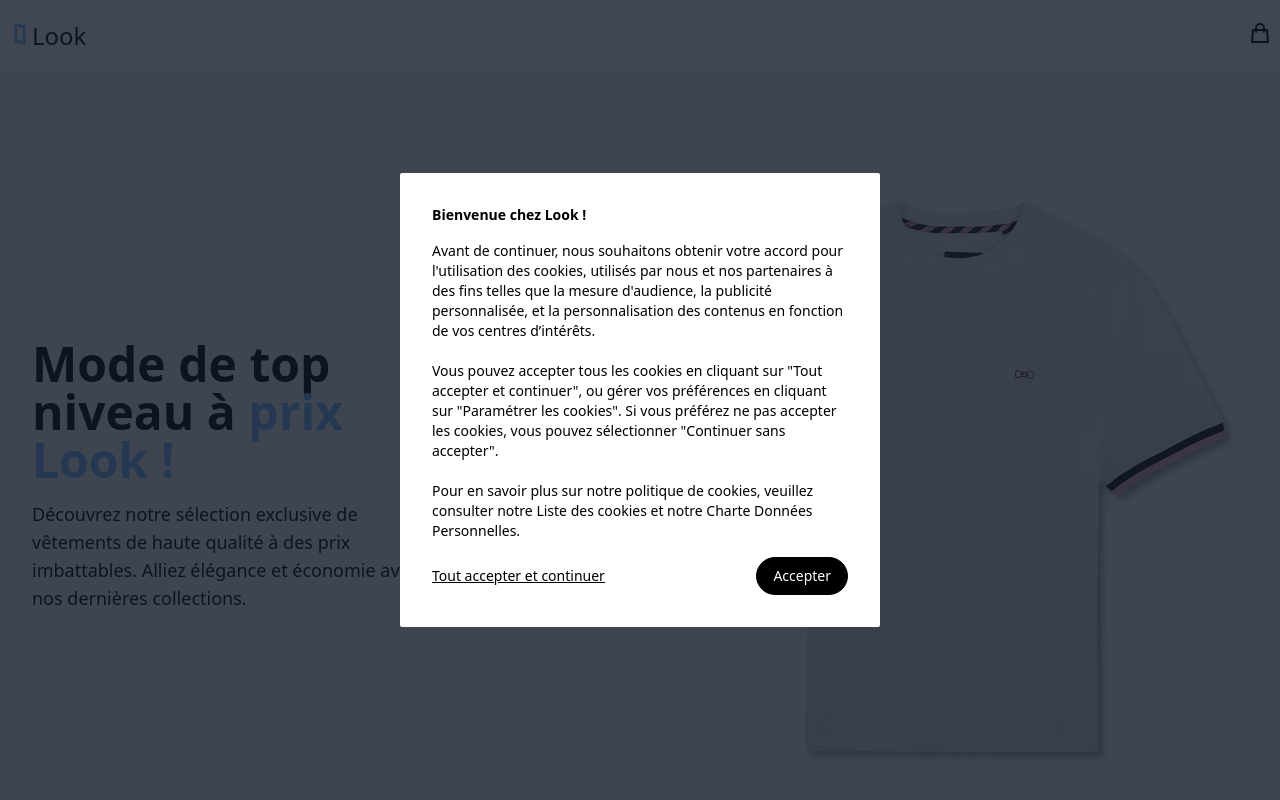
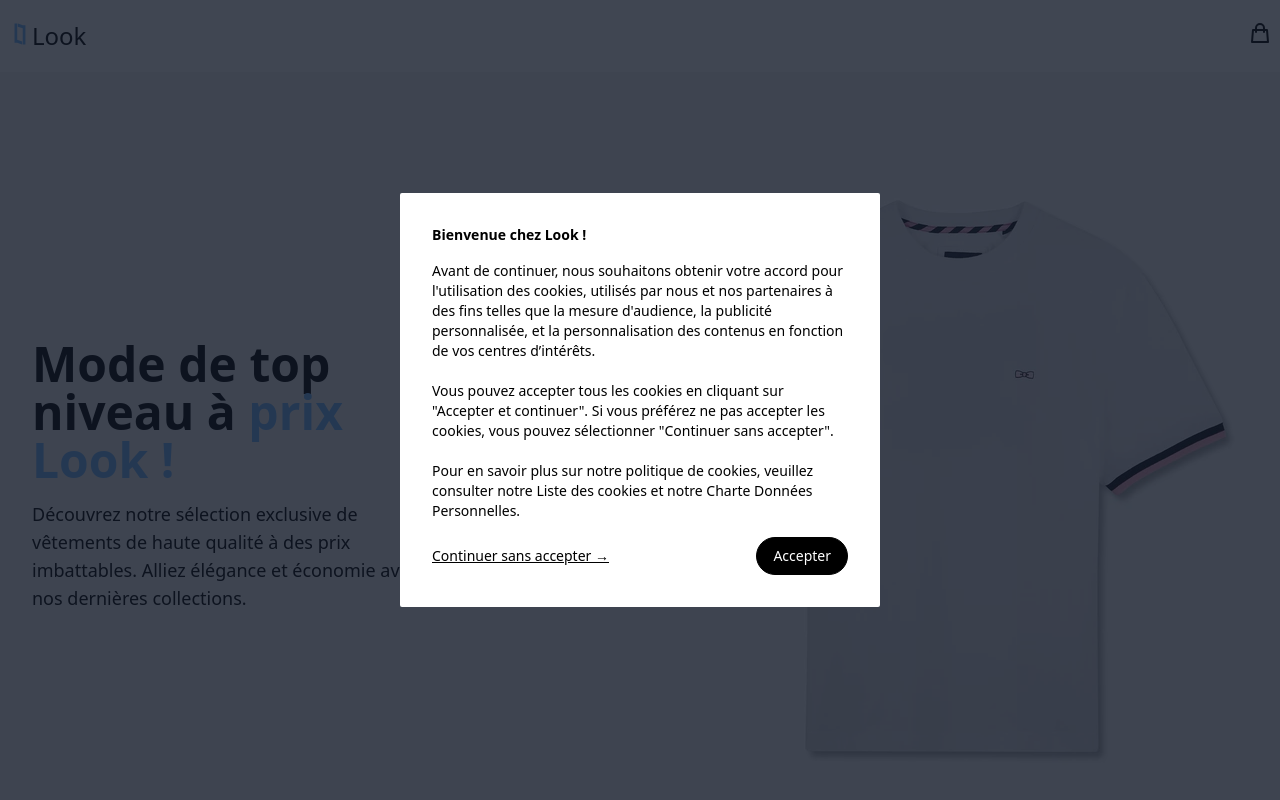
Before and after one commit to MisterFrani/look-e-commerce, a React (Vite) app: page / in a window 1280 px wide. Shown: the top 800 px of the page. Built offline with nearby package versions, Linux system fonts and the light colour scheme.

Commit message:
chore: Simplify cookie modal text and button labels

```diff
--- a/src/components/CookieModal.tsx
+++ b/src/components/CookieModal.tsx
@@ -53,10 +53,9 @@ const CookieModal: React.FC = () => {
           d’intérêts.
           <br />
           <br />
-          Vous pouvez accepter tous les cookies en cliquant sur "Tout accepter
-          et continuer", ou gérer vos préférences en cliquant sur "Paramétrer
-          les cookies". Si vous préférez ne pas accepter les cookies, vous
-          pouvez sélectionner "Continuer sans accepter".
+          Vous pouvez accepter tous les cookies en cliquant sur "Accepter et
+          continuer". Si vous préférez ne pas accepter les cookies, vous pouvez
+          sélectionner "Continuer sans accepter".
           <br />
           <br />
           Pour en savoir plus sur notre politique de cookies, veuillez consulter
@@ -67,7 +66,7 @@ const CookieModal: React.FC = () => {
             onClick={handleContinueWithoutCookies}
             className="text-black hover:underline text-sm underline"
           >
-            Tout accepter et continuer
+            Continuer sans accepter →
           </button>
           <button
             onClick={handleAcceptCookies}
```
